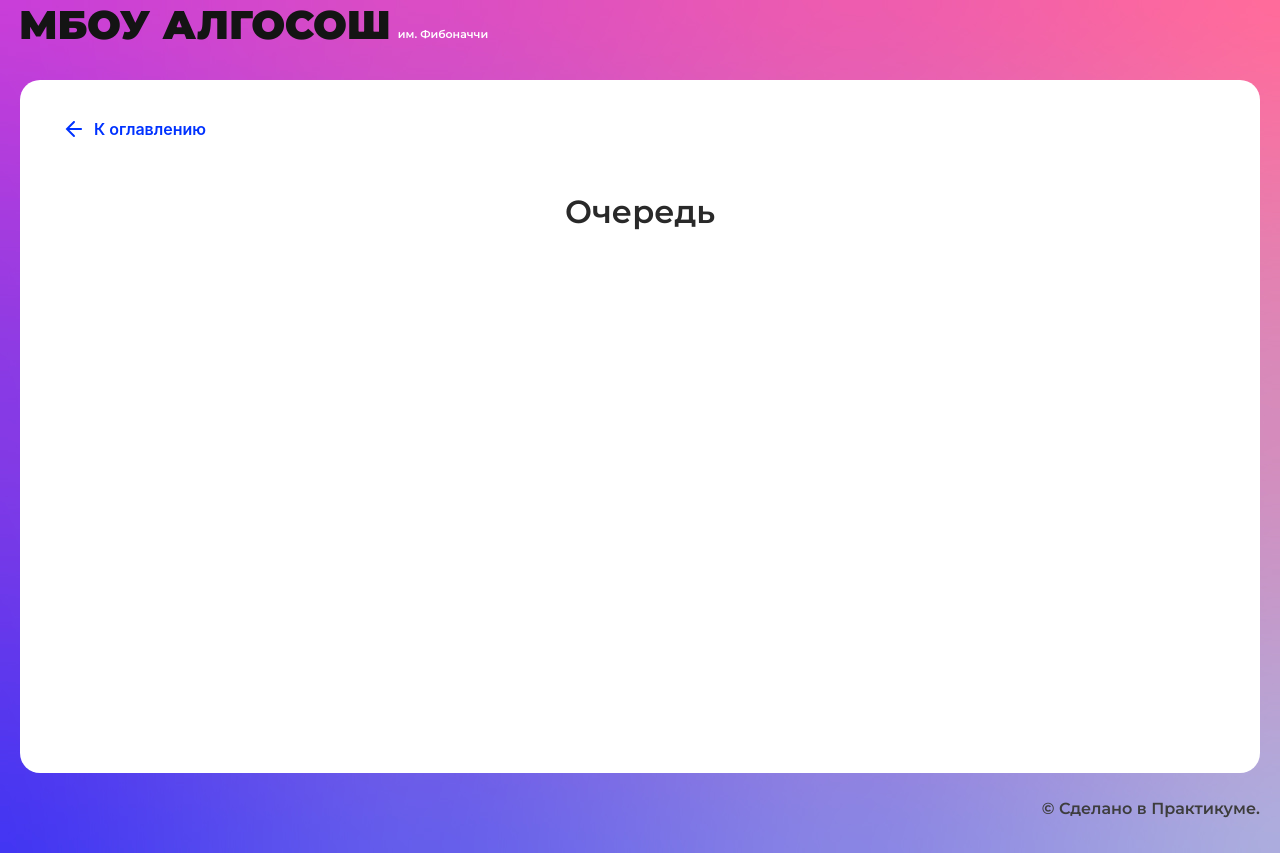
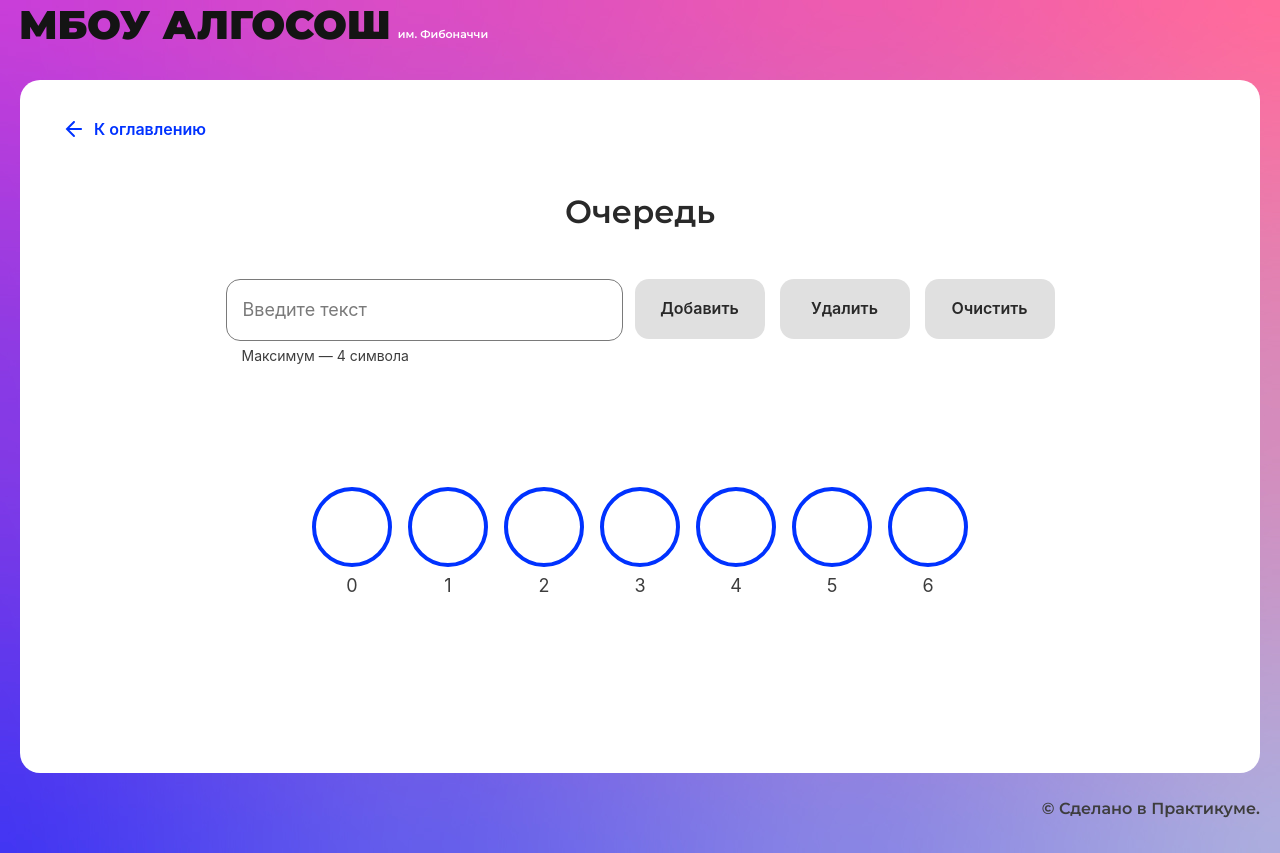
Before and after one commit to AlexandrGerasimov63/-algososh, a React (Create React App) app: page /queue in a window 1280 px wide. Built offline with nearby package versions, Linux system fonts and the light colour scheme.

Commit message:
Очередь

```diff
--- /dev/null
+++ b/src/components/queue-page/queue-page-class.ts
@@ -0,0 +1,96 @@
+import { ElementStates } from "../../types/element-states";
+
+class QueueNode<T> {
+  value!: T | string;
+  color!: ElementStates;
+}
+
+export class Queue<T> {
+  constructor(givenArr: QueueNode<T>[]) {
+    this.arr = givenArr;
+  }
+
+  arr: QueueNode<T>[] = [];
+
+  sizeArr = -1;
+  head = -1;
+  tail = -1;
+  turn = 0;
+
+  push = (item: QueueNode<T>) => {
+    if (this.head === -1 && this.tail === -1 && this.turn !== 0) {
+      this.arr[this.turn] = item;
+      this.tail = this.turn - 1;
+      this.head = this.turn;
+      this.turn++;
+      this.sizeArr++;
+    } else {
+      this.arr[this.turn] = item;
+      this.turn++;
+      this.sizeArr++;
+    }
+    if (this.tail < 6) {
+      this.tail++;
+    }
+    if (this.head < 0) {
+      this.head++;
+    }
+
+  };
+
+  pop = () => {
+    this.arr[this.head].value = "";
+    if (this.head !== this.tail) {
+      this.head++;
+      this.sizeArr--;
+    } else {
+      this.sizeArr--;
+      this.head = -1;
+      this.tail = -1;
+      this.turn--;
+    }
+  };
+
+  getLastItem = (): QueueNode<T> => {
+    for (let i = this.arr.length - 1; i >= 0; i--) {
+      if (this.arr[i].value !== "") {
+        return this.arr[i];
+      }
+    }
+    return this.arr[0];
+  };
+
+  getFirstItem = (): QueueNode<T> => {
+    for (let i = 0; i <= this.arr.length - 1; i++) {
+      if (this.arr[i].value !== "") {
+        return this.arr[i];
+      }
+    }
+    return this.arr[0];
+  };
+
+  getHead = () => {
+    return this.head;
+  };
+
+  getTail = () => {
+    return this.tail;
+  };
+
+  clearArr = () => {
+    this.head = -1;
+    this.tail = -1;
+    this.turn = 0;
+    this.sizeArr = -1;
+    return (this.arr = Array.from({ length: 7 }, () => ({
+      value: "",
+      color: ElementStates.Default,
+    })));
+  };
+
+  elements = () => this.arr;
+
+  size = () => this.arr.length;
+
+  isEmpty = () => this.sizeArr === -1;
+}
--- /dev/null
+++ b/src/components/queue-page/queue-page-logic.ts
@@ -0,0 +1,52 @@
+import { Dispatch, SetStateAction } from "react";
+import { delay } from "../../utils/utils";
+import { ElementStates } from "../../types/element-states";
+import { SHORT_DELAY_IN_MS } from "../../constants/delays";
+import { Queue } from "./queue-page-class";
+
+export class TItem {
+  value!: string;
+  color!: ElementStates;
+}
+
+export const addItem = async (
+  setAddLoad: Dispatch<SetStateAction<boolean>>,
+  queue: Queue<string>,
+  inputState: string,
+  setQueueArr: Dispatch<SetStateAction<TItem[]>>,
+  setInputState: Dispatch<SetStateAction<string>>,
+
+) => {
+  setAddLoad(true);
+  queue.push({ value: inputState, color: ElementStates.Changing });
+  setQueueArr([...queue.arr]);
+
+  setInputState("");
+  await delay(SHORT_DELAY_IN_MS);
+  queue.getLastItem().color = ElementStates.Default;
+  setQueueArr([...queue.arr]);
+  setAddLoad(false);
+};
+
+export const deleteItem = async (
+  setRemoveLoad: Dispatch<SetStateAction<boolean>>,
+  queue: Queue<string>,
+  setQueueArr: Dispatch<SetStateAction<TItem[]>>
+) => {
+  setRemoveLoad(true);
+  queue.getFirstItem().color = ElementStates.Changing;
+  setQueueArr([...queue.arr]);
+  await delay(SHORT_DELAY_IN_MS);
+  queue.getFirstItem().color = ElementStates.Default;
+  queue.pop();
+  setQueueArr([...queue.arr]);
+  setRemoveLoad(false);
+};
+
+export const clearArr = (
+  queue: Queue<string>,
+  setQueueArr: Dispatch<SetStateAction<TItem[]>>
+) => {
+  queue.clearArr();
+  setQueueArr(queue.elements());
+};
--- /dev/null
+++ b/src/components/queue-page/queue-page.module.css
@@ -0,0 +1,21 @@
+.input_wrapper {
+  display: flex;
+  width: 829px;
+  margin: 0 auto;
+  gap: 12px;
+}
+.buttons_wrapper {
+  display: flex;
+  justify-content: space-between;
+  gap: 15px;
+}
+.circle_list {
+  list-style-type: none;
+  padding: 120px 0 0 0;
+  display: flex;
+  justify-content: center;
+  align-items: center;
+  gap: 16px;
+  margin: 0 auto;
+  max-width: 1100px;
+}
--- a/src/components/queue-page/queue-page.tsx
+++ b/src/components/queue-page/queue-page.tsx
@@ -1,10 +1,73 @@
-import React from "react";
+import React, { useEffect, useState } from "react";
 import { SolutionLayout } from "../ui/solution-layout/solution-layout";
+import styleQeue from "./queue-page.module.css";
+import { Input } from "../ui/input/input";
+import { Button } from "../ui/button/button";
+import { ElementStates } from "../../types/element-states";
+import { Queue } from "./queue-page-class";
+import { Circle } from "../ui/circle/circle";
+import { addItem, deleteItem, TItem, clearArr } from "./queue-page-logic";
+
+export const defaultValues = Array.from({ length: 7 }, () => ({
+  value: "",
+  color: ElementStates.Default,
+}));
 
 export const QueuePage: React.FC = () => {
+  const [queue] = useState(new Queue(defaultValues));
+  const [queueArr, setQueueArr] = useState<TItem[]>(queue.arr);
+  const [inputState, setInputState] = useState<string>("");
+  const [isAddLoad, setAddLoad] = useState<boolean>(false);
+  const [isRemoveLoad, setRemoveLoad] = useState<boolean>(false);
+  console.log(queueArr)
+  const changeInput = (evt: React.ChangeEvent<HTMLInputElement>) => {
+    setInputState(evt.target.value);
+  };
+
   return (
     <SolutionLayout title="Очередь">
-
+      <div className={styleQeue.input_wrapper}>
+        <Input
+          maxLength={4}
+          isLimitText={true}
+          value={inputState}
+          onChange={changeInput}
+        />
+        <div className={styleQeue.buttons_wrapper}>
+          <Button
+            text="Добавить"
+            onClick={() =>
+              addItem(setAddLoad, queue, inputState, setQueueArr, setInputState)
+            }
+            disabled={!inputState || queueArr.length>7}
+            isLoader={isAddLoad}
+          />
+          <Button
+            text="Удалить"
+            onClick={() => deleteItem(setRemoveLoad, queue, setQueueArr)}
+            disabled={queue.isEmpty() || isAddLoad}
+            isLoader={isRemoveLoad}
+          />
+          <Button
+            text="Очистить"
+            onClick={() => clearArr(queue, setQueueArr)}
+            disabled={queue.isEmpty() || isAddLoad || isRemoveLoad}
+          />
+        </div>
+      </div>
+      <ul className={styleQeue.circle_list}>
+        {queueArr?.map((item, index) => (
+          <li key={index}>
+            <Circle
+              letter={item.value}
+              state={item.color}
+              index={index}
+              tail={index === queue.getTail() ? "tail" : ""}
+              head={index === queue.getHead() ? "head" : ""}
+            />
+          </li>
+        ))}
+      </ul>
     </SolutionLayout>
   );
 };
--- a/src/components/sorting-page/sorting-page.tsx
+++ b/src/components/sorting-page/sorting-page.tsx
@@ -73,24 +73,24 @@ export const SortingPage: React.FC = () => {
         <div className={sortingStyle.button_wrapper}>
           <Button
             text="По возрастанию"
+            onClick={()=>changeSortType(Direction.Ascending)}
             sorting={Direction.Ascending}
             isLoader={isLoad}
             disabled={isLoad}
-            onClick={()=>changeSortType(Direction.Ascending)}
           />
           <Button
             text="По убыванию"
+            onClick={()=>changeSortType(Direction.Descending)}
             sorting={Direction.Descending}
             disabled={isLoad}
-            onClick={()=>changeSortType(Direction.Descending)}
           />
         </div>
         <div>
           <Button
+          text="Новый массив"
+          onClick={()=>randomArr(setCreateArr,createArr)}
           extraClass={sortingStyle.button_arr}
-          text="Новый массив"
           disabled={isLoad}
-          onClick={()=>randomArr(setCreateArr,createArr)}
           />
         </div>
       </div>
```
